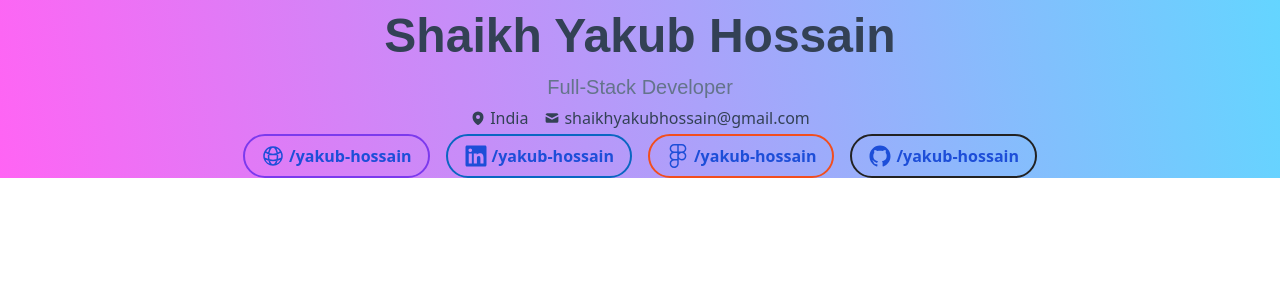
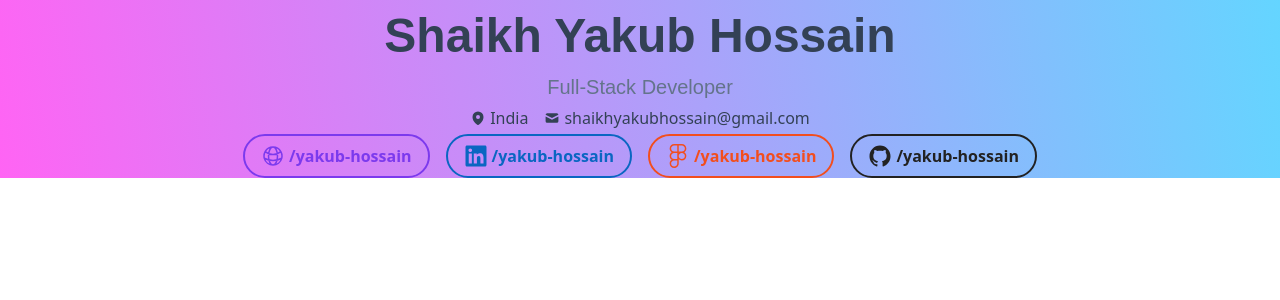
Before and after one commit to shaikhyakubhossain/resume-website, a Next.js app: page / in a window 1280 px wide. Shown: the top 300 px of the page. Built offline with nearby package versions, Linux system fonts and the light colour scheme.

Commit message:
Update LinkBtn component

```diff
--- a/src/app/components/LinkBtn/link-btn.component.tsx
+++ b/src/app/components/LinkBtn/link-btn.component.tsx
@@ -1,20 +1,20 @@
 import { IconType } from "react-icons";
 
 type propsType = {
-    customBtnClassName?: string,
-    customIconClassName?: string,
-    customTextClassName?: string,
-    customTWStyle: string,
-    children: React.ReactNode,
-    icon: IconType,
-    txtBorderIconColor: string
+  icon: IconType,
+  children: React.ReactNode,
+  txtBorderIconColor: string
+  customTWStyle: string,
+  // customBtnClassName?: string,
+  // customIconClassName?: string,
+  // customTextClassName?: string,
 }
 
 export default function LinkBtn(props: propsType) {
   return (
     <button style={{borderColor: props.txtBorderIconColor}} className={`flex mx-2 bg-transparent hover:bg-blue-500 text-blue-700 font-semibold hover:text-white py-2 px-4 border-2 hover:border-transparent rounded-full` + props.customTWStyle}>
-        <div className={` my-auto mr-1 text-2xl`}>{<props.icon />}</div>
-        <div className={``} >{props.children}</div>
+        <div style={{color: props.txtBorderIconColor}} className={` my-auto mr-1 text-2xl`}>{<props.icon />}</div>
+        <div style={{color: props.txtBorderIconColor}} className={``} >{props.children}</div>
     </button>
   );
 }
```
